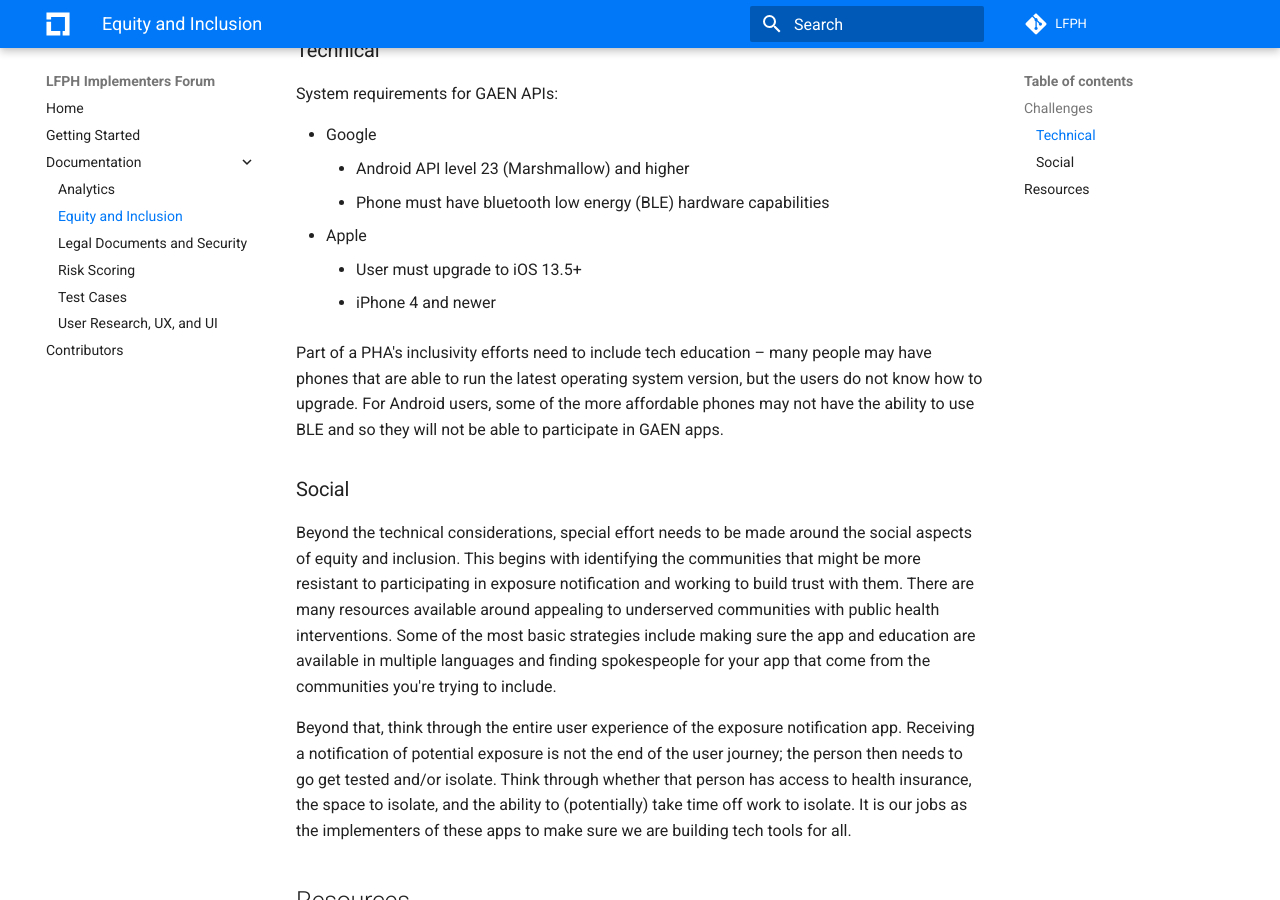
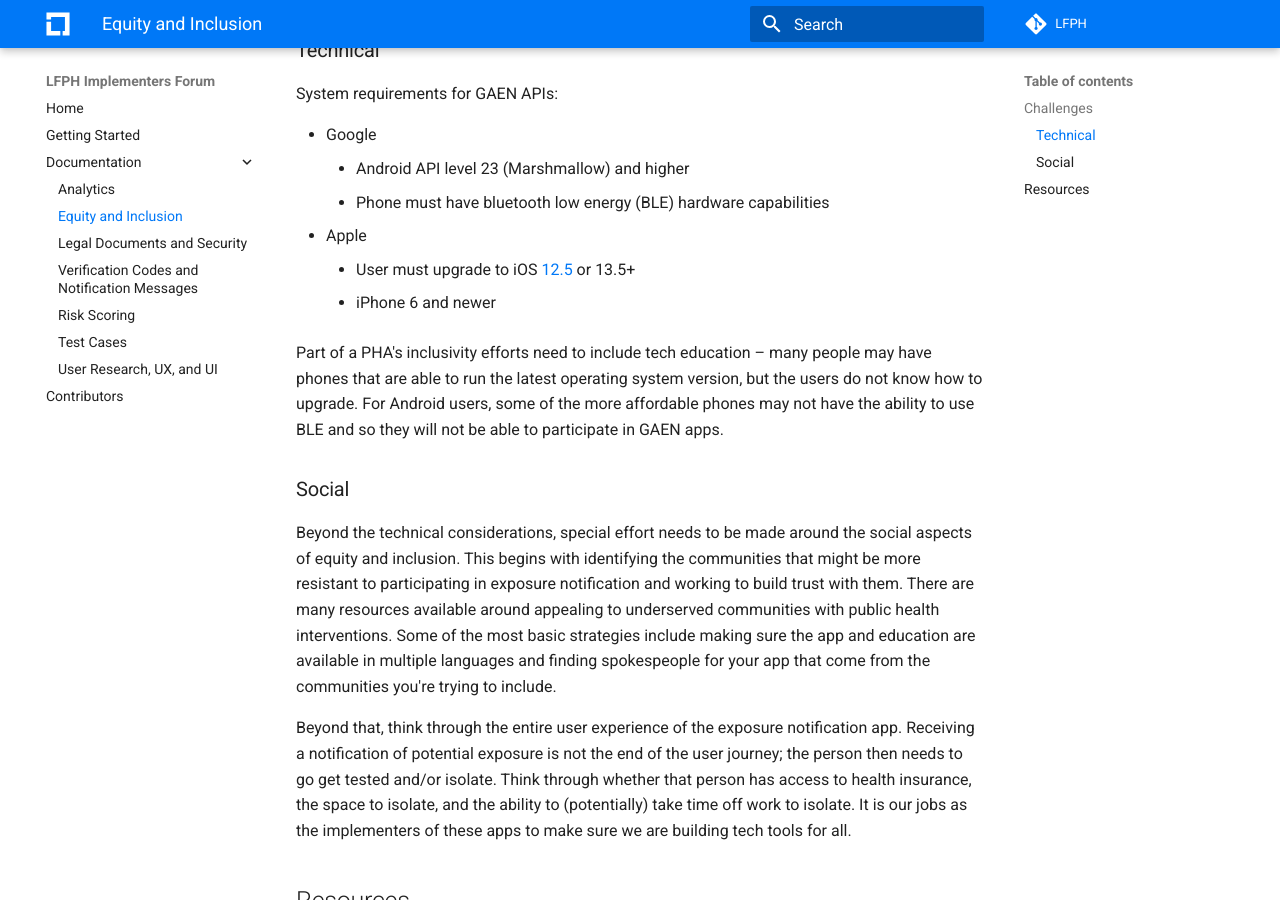
Before and after one commit to lfph/implementers-forum, an MkDocs documentation site: the page built from docs/equity-and-inclusion.md, in a window 1280 px wide and 900 px high, scrolled down 431 px. Built offline with MkDocs 1.6.1 and Material for MkDocs 9.7.7, drawn with Linux system fonts in a browser that asks for light colours; comment, search, counter and statistics services are not loaded.

Commit message:
Verification codes section (#20)
* Adding verification codes page.

* Update verification-codes.md

* Update verification-codes.md

Co-authored-by: Jenny Wanger <>

```diff
--- a/docs/equity-and-inclusion.md
+++ b/docs/equity-and-inclusion.md
@@ -14,8 +14,8 @@ System requirements for GAEN APIs:
     * Android API level 23 (Marshmallow) and higher
     * Phone must have bluetooth low energy (BLE) hardware capabilities
 * Apple
-    * User must upgrade to iOS 13.5+
-    * iPhone 4 and newer
+    * User must upgrade to iOS [12.5](https://9to5mac.com/2020/12/14/apple-releases-ios-12-5-for-older-iphones-with-support-for-covid-19-exposure-notifications/) or 13.5+
+    * iPhone 6 and newer
 
 Part of a PHA's inclusivity efforts need to include tech education – many people may have phones that are able to run the latest operating system version, but the users do not know how to upgrade. For Android users, some of the more affordable phones may not have the ability to use BLE and so they will not be able to participate in GAEN apps.
 
--- a/mkdocs.yml
+++ b/mkdocs.yml
@@ -18,6 +18,7 @@ nav:
     - 'analytics.md'
     - 'equity-and-inclusion.md'
     - 'legal-documents.md'
+    - 'verification-codes.md'
     - 'risk-scoring.md'
     - 'test-cases.md'
     - 'user-research.md'
```
Also changed, not shown: docs/verification-codes.md (added, +47 -0 lines).
